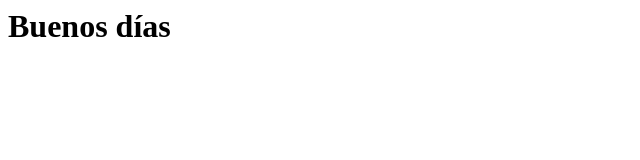
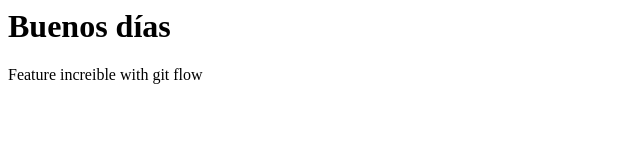
Before and after one commit to jramirezdeipe/testing, a plain HTML site: page index.html in a window 1280 px wide. Shown: the whole page, without its empty margins (0-640 px from the left). Drawn offline with Linux system fonts and the light colour scheme.

Commit message:
index.html modificado with gitflow

```diff
--- a/index.html
+++ b/index.html
@@ -1,4 +1,6 @@
 <html>
 
 	<h1>Buenos días</h1>
+
+	<p>Feature increible with git flow</p>
 </html>
```
